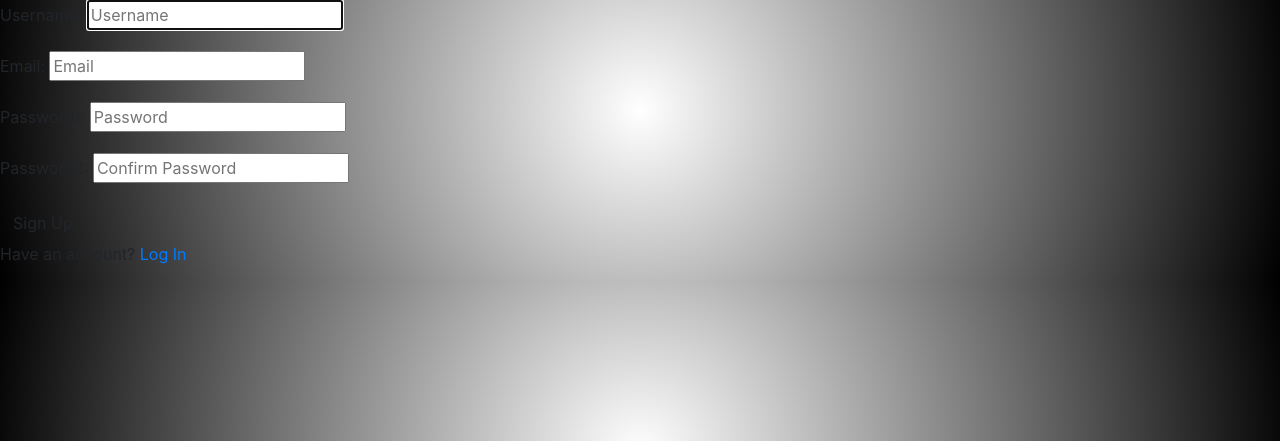
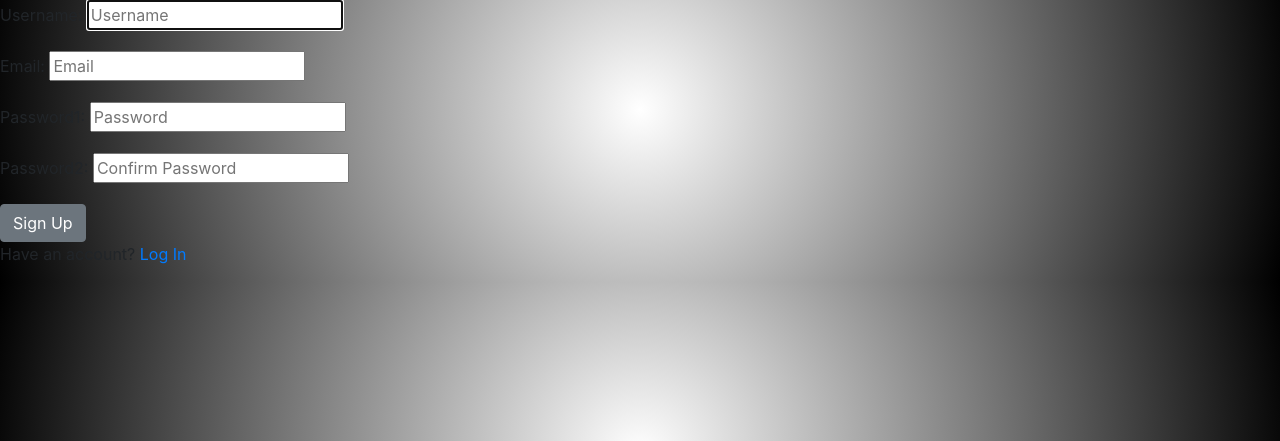
Before and after one commit to Pixel-0/accolade, a Django app: page /register/ in a window 1280 px wide. Shown: the part 62-503 px from the top of the page. Run offline with Django 3.2, Linux system fonts and the light colour scheme; some libraries are stand-ins or nearby versions.

Commit message:
REgistration page

```diff
--- a/rate/templates/rate/register.html
+++ b/rate/templates/rate/register.html
@@ -11,7 +11,7 @@
       <form action="" method="post">
          {% csrf_token %}
          {{ form.as_p }}
-         <button class="btn" type="submit">Sign Up</button>
+         <button class="btn btn-secondary" type="submit">Sign Up</button>
       </form>
       <p class="auth-switch">Have an account? <a href="{% url 'login' %}">Log In</a></p>
    </div>
```
